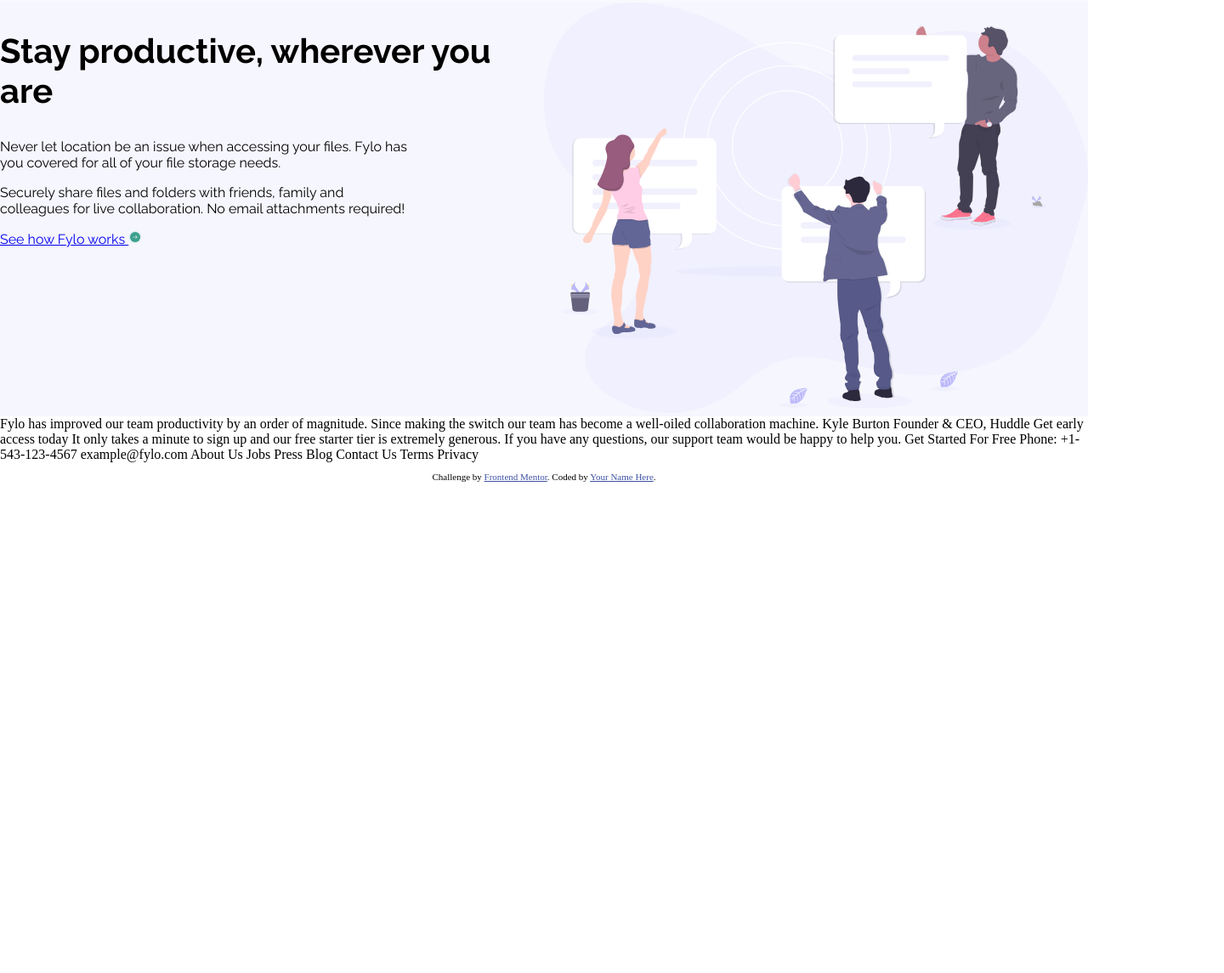
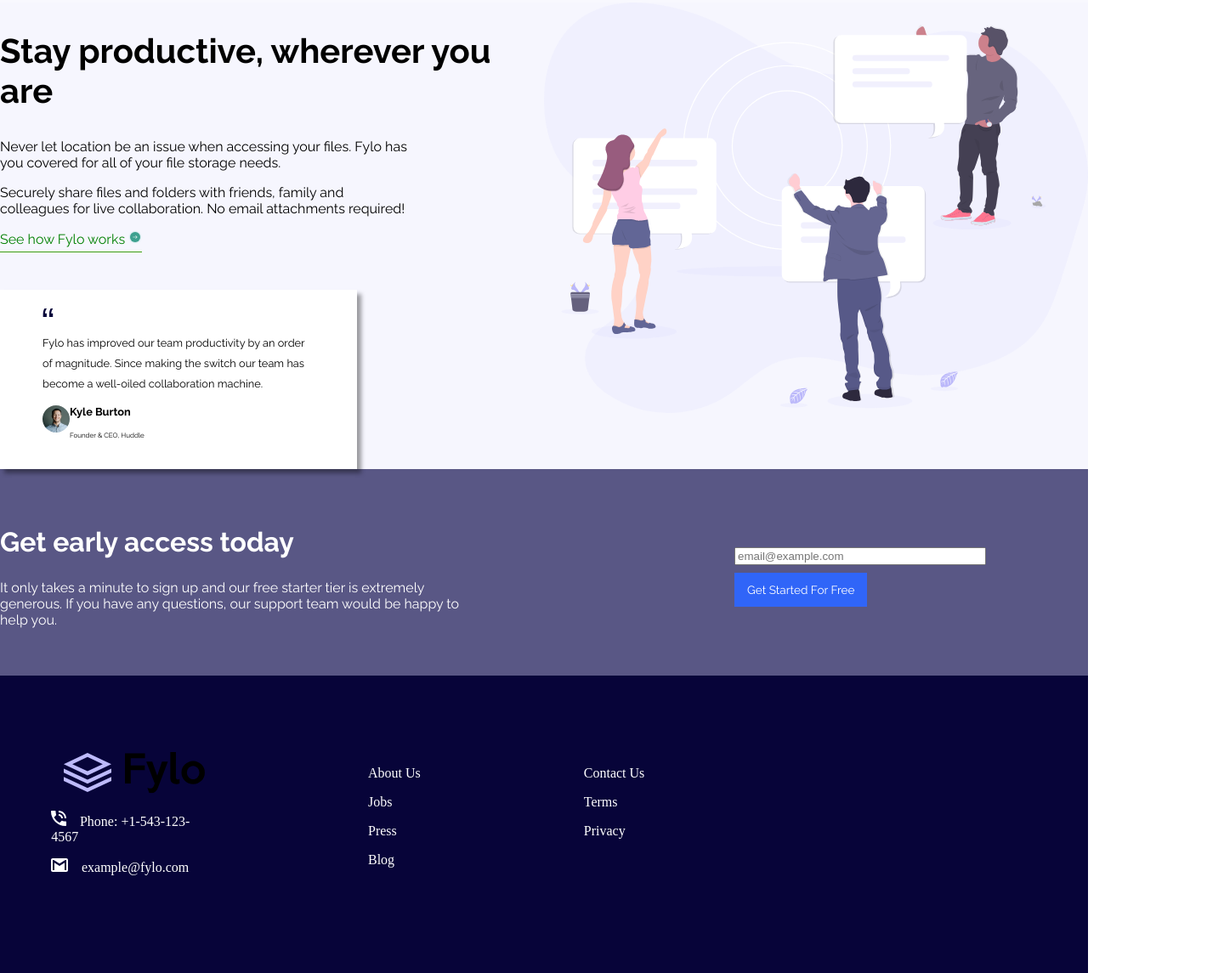
Before and after one commit to B4rt3kkk/06.11.2023, a plain HTML site: page fylo-landing-page-with-two-column-layout-master/index.html in a window 1280 px wide. Shown: the part 778-1923 px from the top of the page at 85% size, 1440 px wide, since content can reach past the window. Before the commit the page ends 1356 px from the top, so only its background shows below. Drawn offline with Linux system fonts and the light colour scheme.

Commit message:
skonczone

```diff
--- a/fylo-landing-page-with-two-column-layout-master/index.html
+++ b/fylo-landing-page-with-two-column-layout-master/index.html
@@ -1,5 +1,3 @@
-
-
 <!DOCTYPE html>
 <html lang="en">
 <head>
@@ -29,7 +27,6 @@
               <li>Sign In</li>
           </ul>
         </div>
-
       </nav>
     </header>
 
@@ -38,7 +35,10 @@
           <div class="heroWrapper">
               <div class="heroLeft">
                   <div class="heroLeft_wrapper">
-            <h1 class="raleway">All your files in one secure location, accessible anywhere.</h1>
+
+                    <h1 class="raleway">
+                      All your files in one secure location, accessible anywhere.
+                    </h1>
 
                     <p class="open">
                       Fylo stores your most important files in one secure location.
@@ -51,10 +51,7 @@
                         <a href="#" class="raleway">Get Started</a>
                       </div>
                   </div>
-
-          <div class="heroRight">
-            <img src="images/illustration-1.svg" alt="">
-          </div>
+                <div class="heroRight"><img src="images/illustration-1.svg"></div>
             </div>
           </div>
       </section>
@@ -64,8 +61,11 @@
           <img src="images/bg-curve-desktop.svg" alt="">
         </div>
         <div class="content">
+
           <div class="contentWrapper">
+
               <div class="contentLeft">
+
                 <div class="contentLeft_wrapper">
 
                     <h2 class="raleway"> Stay productive, wherever you are</h2>
@@ -75,54 +75,91 @@
                       covered for all of your file storage needs.
                     </p>
 
-                <p class="open">
-                  Securely share files and folders with friends, family and colleagues for
-                  live collaboration. No email attachments required!
-                </p>
+                    <p class="open">  Securely share files and folders with friends, family and colleagues for live collaboration. No email attachments required!</p>
 
-                  <a href="#" class="open">See how Fylo works <img src="images/icon-arrow.svg" alt=""></a>
+                      <a href="#" class="open"> See how Fylo works <img src="images/icon-arrow.svg" alt=""></a>
 
                   </div>
+
+                    <div class="comment">
+                      <img src="images/icon-quotes.svg">
+                        <p class="open">
+                          Fylo has improved our team productivity by an order of magnitude. Since making the switch our team has become a well-oiled collaboration machine.
+                        </p>
+                      <div class="author">
+                        <div class="left">
+                          <img src="images/avatar-testimonial.jpg" alt="">
                         </div>
+                        <div class="right">
+                          <h4 class="raleway">Kyle Burton</h4>
+                          <p class="open">
+                              Founder & CEO, Huddle
+                          </p>
+                        </div>
+                      </div>
+                    </div>
+
+              </div>
+
                 <div class="contentRight">
-              <img src="images/illustration-2.svg" alt="">
+                  <img src="images/illustration-2.svg">
+                </div>
+
+          </div>
+
+        </div>
+
+      </section>
+
+      <section class="access">
+          <div class="accessWrapper">
+            <div class="accessLeft">
+              <h2 class="raleway">Get early access today</h2>
+              <p class="open">
+                It only takes a minute to sign up and our free starter tier is extremely generous.
+                If you have any questions, our support team would be happy to help you.
+              </p>
+            </div>
+            <div class="accessRight">
+                <div class="rightInput_wrapper">
+                  <input type="text" placeholder="email@example.com">
+                    <div class="getstarted">
+                    <a href="#" class="raleway">Get Started For Free</a>
+                  </div>
               </div>
           </div>
         </div>
       </section>
+
+      <section class="footer">
+
+          <div class="footer3">
+            <div class="footer2">
+              <img src="images/logo.svg" alt="logo">
+            </div>
+
+            <p class="open">
+
+              <p class="phone"><img src="images/icon-phone.svg" alt="phone">⠀ Phone: +1-543-123-4567</p>
+
+              <p class="email"><img src="images/icon-email.svg" alt="phone">⠀ example@fylo.com</p>
+          </div>
+
+          <div class="footer4">
+            <p class="about">About Us</p>
+            <p class="jobs">Jobs</p>
+            <p class="press">Press</p>
+            <p class="blog">Blog</p>
+          </div>
+
+          <div class="footer5">
+            <p class="contact">Contact Us</p>
+            <p class="terms">Terms</p>
+            <p class="privacy">Privacy</p>
+          </div>
+          </p>
+
+      </section>
     </main>
-
-
-  Fylo has improved our team productivity by an order of magnitude. Since
-  making the switch our team has become a well-oiled collaboration machine.
-
-  Kyle Burton
-  Founder & CEO, Huddle
-
-  Get early access today
-
-  It only takes a minute to sign up and our free starter tier is extremely generous.
-  If you have any questions, our support team would be happy to help you.
-
-  Get Started For Free
-
-  Phone: +1-543-123-4567
-  example@fylo.com
-
-  About Us
-  Jobs
-  Press
-  Blog
-
-  Contact Us
-  Terms
-  Privacy
-
-  <footer>
-    <p class="attribution">
-      Challenge by <a href="https://www.frontendmentor.io?ref=challenge" target="_blank">Frontend Mentor</a>.
-      Coded by <a href="#">Your Name Here</a>.
-    </p>
-  </footer>
   </body>
 </html>
--- a/fylo-landing-page-with-two-column-layout-master/style.css
+++ b/fylo-landing-page-with-two-column-layout-master/style.css
@@ -113,3 +113,116 @@ main{
     width: 75%;
     font-size: 1rem;
 }
+.contentLeft_wrapper a{
+    color: green;
+    text-decoration: none;
+    border-bottom: solid 1px #3da00f;
+    padding-bottom: 5px;
+}
+.comment{
+    width: 50%;
+    background-color: white;
+    padding: 20px 50px 20px 50px;
+    margin-top: 50px;
+    box-shadow: 5px 5px 5px rgba(0, 0, 0, 0.377);
+
+}
+.comment p{
+    font-size: .8rem;
+    line-height: 1.5rem;
+}
+.author{
+    display: flex;
+}
+.right h4{
+    font-size: .8rem;
+    margin: 0;
+}
+.right p{
+    font-size: .5rem;
+}
+.left img{
+    width: 32px;
+    border-radius: 100%;
+    margin-right: 1;
+}
+
+.access{
+    background-color: hsl(243, 21%, 43%);
+    color: white;
+}
+.accessWrapper{
+    display: flex;
+    width: 1440px;
+    margin-left: auto;
+    margin-right: auto;
+    padding: 40px 0 40px 0;
+}
+.accessLeft{
+    width: 60%;
+}
+.accessRight{
+    width: 40%;
+    display: flex;
+    align-items: center;
+}
+.accessLeft h2{
+    font-size: 2rem;
+}
+.accessLeft p{
+    width: 65%;
+}
+.rightInput_wrapper{
+    width: 50%;
+}
+.rightInput_wrapper a{
+    text-decoration: none;
+    background-color: hsl(224, 93%, 58%);
+    color: white;
+    padding: 12px 15px  12px 15px;
+    font-size: .85rem;
+
+}
+.rightInput_wrapper input{
+    width: 100%;
+}
+.getstarted{
+    margin-top: 20px;
+}
+.footer{
+    background-color: hsl(243, 87%, 12%);
+    display: flex;
+    height: 350px;
+    color: white;
+}
+
+.footer2{
+    padding-left: 75px;
+    padding-top: 90px;
+}
+
+.footer3{
+    display: block;
+}
+
+.phone{
+    padding-left: 25%;
+}
+
+.email{
+    padding-left: 25%;
+}
+
+.footer4{
+    padding-top: 7%;
+    padding-left: 15%;
+}
+
+.footer5{
+    padding-top: 7%;
+    padding-left: 15%;
+}
+p:hover{
+    color: blue;
+    text-decoration: none;
+}
```
Lines whose indentation alone changed are shown as unchanged.
